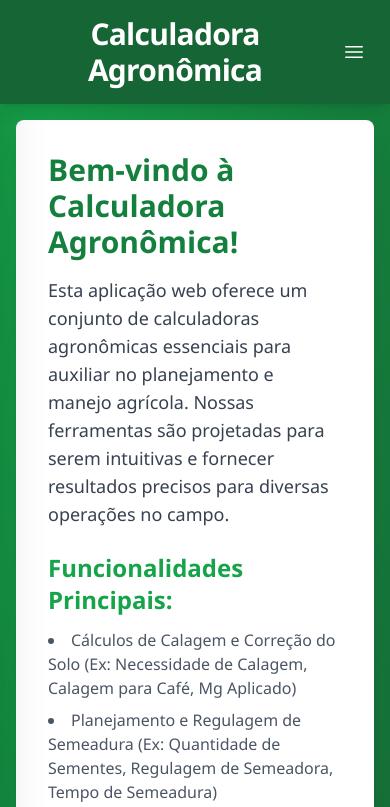
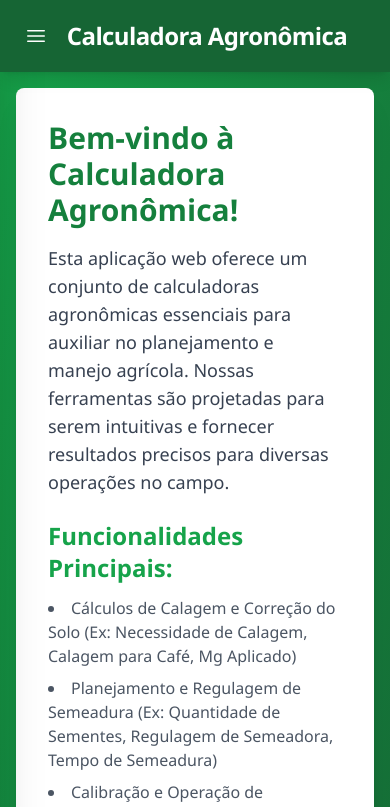
Before and after one commit to mhenrimv/agrocalculator, a React (Vite) app: page / in a window 390 px wide. Shown: the top 807 px of the page. Built offline with nearby package versions, Linux system fonts and the light colour scheme.

Commit message:
Update App.tsx

```diff
--- a/App.tsx
+++ b/App.tsx
@@ -84,11 +84,8 @@ const App: React.FC = () => {
     <div className="min-h-screen flex flex-col bg-gradient-to-br from-green-600 via-green-700 to-green-800">
       <header className="bg-green-800 text-white p-4 shadow-lg sticky top-0 z-50">
         <div className="container mx-auto flex justify-between items-center">
-          <button onClick={navigateHome} className="text-3xl font-bold tracking-tight focus:outline-none focus:ring-2 focus:ring-white rounded">
-            Calculadora Agronômica
-          </button>
           <button
-            className="md:hidden p-2 text-white focus:outline-none focus:ring-2 focus:ring-inset focus:ring-white"
+            className="md:hidden p-2 text-white focus:outline-none focus:ring-2 focus:ring-inset focus:ring-white mr-2" // Added mr-2 for spacing
             onClick={() => setIsMobileMenuOpen(!isMobileMenuOpen)}
             aria-label={isMobileMenuOpen ? "Fechar menu" : "Abrir menu"}
             aria-expanded={isMobileMenuOpen}
@@ -104,6 +101,19 @@ const App: React.FC = () => {
               </svg>
             )}
           </button>
+          <button onClick={navigateHome} className="text-2xl md:text-3xl font-bold tracking-tight focus:outline-none focus:ring-2 focus:ring-white rounded">
+            Calculadora Agronômica
+          </button>
+          {/* Spacer to push title to center if hamburger is visible, or to allow title to be on far left if hamburger not there.
+              On mobile, justify-between handles it. On desktop, we need to ensure title doesn't jump to center if hamburger is hidden.
+              The current setup with justify-between should make the title effectively take the "right" slot on mobile.
+              On desktop, without the hamburger, the title is the first item and aligns left.
+              If we want title centered on mobile when hamburger is present:
+              Add a div here: <div className="md:hidden w-8"></div> or similar width as hamburger
+              And adjust the title's flex properties or text-align.
+              For now, simply reordering is the primary goal. The title will be to the right of the hamburger on mobile.
+          */}
+           <div className="w-6 md:hidden"></div> {/* Placeholder to balance the hamburger menu button for centering the title, if needed. Or remove if title should be left-aligned next to hamburger */}
         </div>
       </header>
 
@@ -111,7 +121,7 @@ const App: React.FC = () => {
         <aside
           id="mobile-menu"
           className={`
-            fixed inset-y-0 left-0 z-30 w-64 bg-white/95 backdrop-blur-lg shadow-2xl p-4 transform transition-transform duration-300 ease-in-out
+            fixed inset-y-0 left-0 z-30 w-64 bg-white/95 backdrop-blur-lg shadow-2xl p-4 transform transition-transform duration-300 ease-in-out flex flex-col
             md:relative md:inset-y-auto md:left-auto md:w-1/4 lg:w-1/5 md:translate-x-0 md:sticky md:top-20 md:self-start md:max-h-[calc(100vh-10rem)] md:flex md:flex-col rounded-r-xl md:rounded-xl
             ${isMobileMenuOpen ? 'translate-x-0' : '-translate-x-full'}
           `}
@@ -130,6 +140,7 @@ const App: React.FC = () => {
           </div>
           <nav
             className="space-y-1 overflow-y-auto flex-grow pr-1 mt-4 md:mt-0"
+            aria-label="Menu de calculadoras"
           >
             {calculators.map((calc) => (
               <button
```
